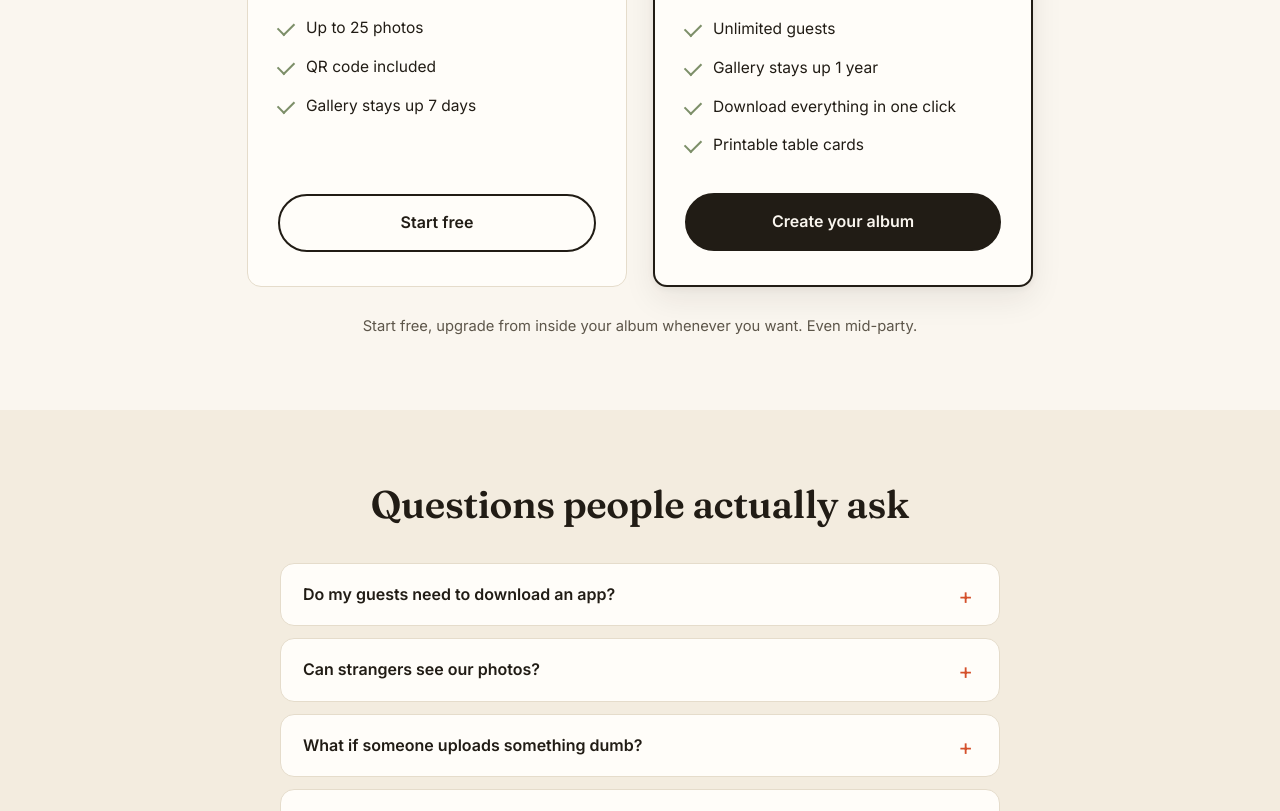
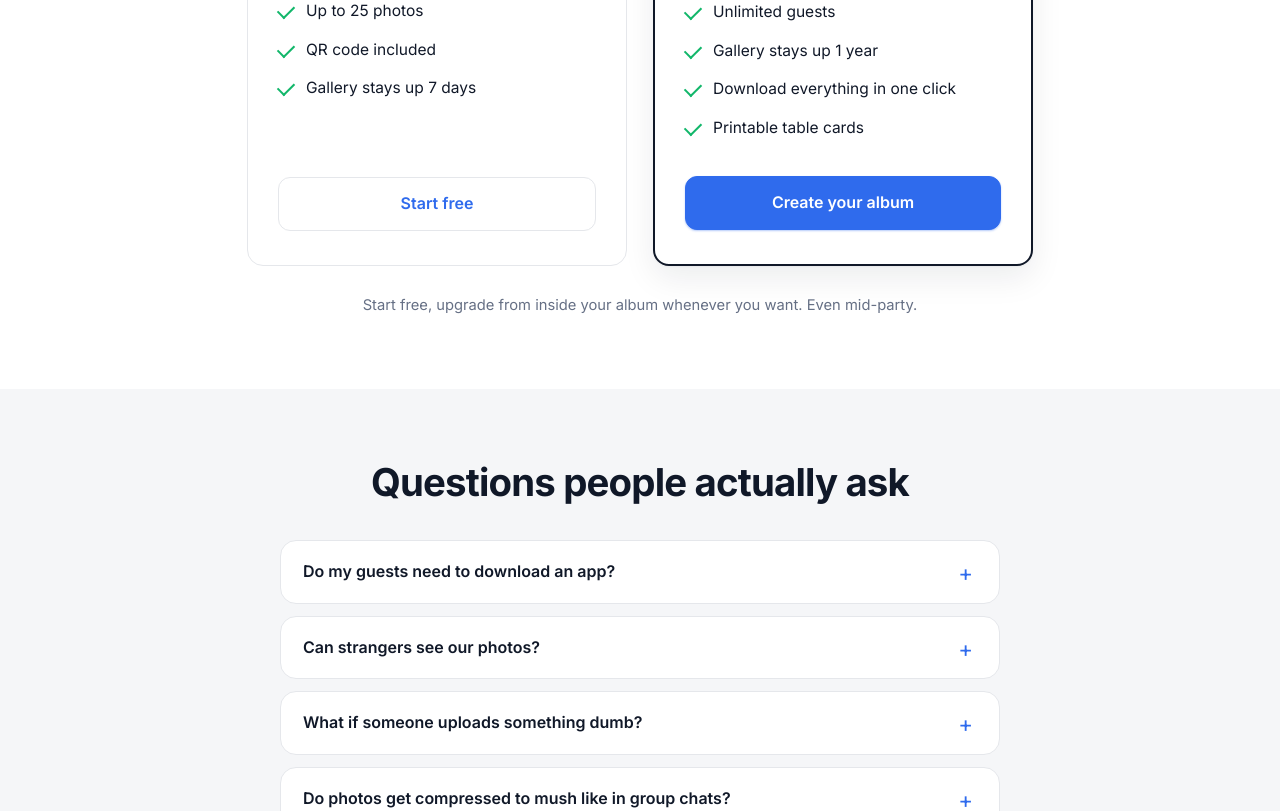
Before and after one commit to golfsum/snapjar, a plain HTML site: page public/index.html in a window 1280 px wide. Shown: the part 1989-2800 px from the top of the page. Drawn offline with Linux system fonts and the light colour scheme.

Commit message:
Modernize public site + new hero image Add locked Snapjar footer to sign designer

```diff
--- a/public/admin-q7x2m9.html
+++ b/public/admin-q7x2m9.html
@@ -8,7 +8,7 @@
   <link rel="icon" href="assets/favicon.svg" type="image/svg+xml">
   <link rel="preconnect" href="https://fonts.googleapis.com">
   <link rel="preconnect" href="https://fonts.gstatic.com" crossorigin>
-  <link href="https://fonts.googleapis.com/css2?family=Fraunces:opsz,wght@9..144,500;9..144,600;9..144,700&family=Inter:wght@400;500;600&display=swap" rel="stylesheet">
+  <link href="https://fonts.googleapis.com/css2?family=Fraunces:opsz,wght@9..144,500;9..144,600;9..144,700&family=Inter:wght@400;500;600;700;800&display=swap" rel="stylesheet">
   <link rel="stylesheet" href="assets/style.css">
 </head>
 <body>
--- a/public/assets/style.css
+++ b/public/assets/style.css
@@ -1,18 +1,18 @@
-/* Snapjar styles. Warm, editorial, a little scrapbook-y. */
+/* Snapjar styles. Clean, modern SaaS look (matches the album app). */
 
 :root {
-  --paper: #faf6ef;
-  --paper-deep: #f3ecdf;
-  --ink: #211c15;
-  --ink-soft: #5d564a;
-  --accent: #d4502b;
-  --accent-deep: #b03e1f;
-  --sage: #7d8f69;
-  --card: #fffdf9;
-  --line: #e5dccb;
-  --radius: 14px;
-  --shadow: 0 2px 6px rgba(33, 28, 21, 0.06), 0 12px 32px rgba(33, 28, 21, 0.08);
-  --font-display: "Fraunces", Georgia, serif;
+  --paper: #ffffff;
+  --paper-deep: #f5f6f8;
+  --ink: #101828;
+  --ink-soft: #667085;
+  --accent: #2f6bed;
+  --accent-deep: #1d54c7;
+  --sage: #12b76a;
+  --card: #ffffff;
+  --line: #e5e7eb;
+  --radius: 16px;
+  --shadow: 0 1px 2px rgba(16, 24, 40, 0.04), 0 12px 32px rgba(16, 24, 40, 0.08);
+  --font-display: "Inter", -apple-system, system-ui, sans-serif;
   --font-body: "Inter", -apple-system, system-ui, sans-serif;
 }
 
@@ -30,9 +30,9 @@
 
 h1, h2, h3 {
   font-family: var(--font-display);
-  font-weight: 600;
-  line-height: 1.15;
-  letter-spacing: -0.01em;
+  font-weight: 700;
+  line-height: 1.12;
+  letter-spacing: -0.022em;
 }
 
 a { color: inherit; }
@@ -77,30 +77,33 @@
 
 .btn {
   display: inline-block;
-  background: var(--ink);
-  color: var(--paper);
+  background: var(--accent);
+  color: #fff;
   text-decoration: none;
   font-weight: 600;
   font-size: 1rem;
-  padding: 14px 28px;
-  border-radius: 999px;
-  border: 2px solid var(--ink);
+  padding: 13px 26px;
+  border-radius: 12px;
+  border: 1.5px solid var(--accent);
   cursor: pointer;
-  transition: transform 0.15s ease, background 0.15s ease, border-color 0.15s ease;
+  transition: transform 0.15s ease, background 0.15s ease, border-color 0.15s ease, box-shadow 0.15s ease;
   font-family: var(--font-body);
-}
-
-.btn:hover { background: var(--accent); border-color: var(--accent); transform: translateY(-1px); }
+  box-shadow: 0 1px 2px rgba(47,107,237,0.35);
+}
+
+.btn:hover { background: var(--accent-deep); border-color: var(--accent-deep); transform: translateY(-1px); }
 .btn:active { transform: translateY(0); }
 
-.btn-small { padding: 9px 20px; font-size: 0.9rem; }
-.btn-big { padding: 17px 36px; font-size: 1.1rem; }
+.btn-small { padding: 9px 18px; font-size: 0.9rem; border-radius: 10px; }
+.btn-big { padding: 16px 34px; font-size: 1.08rem; }
 
 .btn-outline {
   background: transparent;
-  color: var(--ink);
-}
-.btn-outline:hover { background: var(--ink); color: var(--paper); border-color: var(--ink); }
+  color: var(--accent);
+  border-color: var(--line);
+  box-shadow: none;
+}
+.btn-outline:hover { background: var(--paper-deep); color: var(--accent); border-color: var(--line-strong, #d1d5db); }
 
 .btn:disabled { opacity: 0.5; cursor: wait; transform: none; }
 
--- a/public/index.html
+++ b/public/index.html
@@ -22,7 +22,7 @@
   <link rel="icon" href="assets/favicon.svg" type="image/svg+xml">
   <link rel="preconnect" href="https://fonts.googleapis.com">
   <link rel="preconnect" href="https://fonts.gstatic.com" crossorigin>
-  <link href="https://fonts.googleapis.com/css2?family=Fraunces:opsz,wght@9..144,500;9..144,600;9..144,700&family=Inter:wght@400;500;600&display=swap" rel="stylesheet">
+  <link href="https://fonts.googleapis.com/css2?family=Fraunces:opsz,wght@9..144,500;9..144,600;9..144,700&family=Inter:wght@400;500;600;700;800&display=swap" rel="stylesheet">
   <link rel="stylesheet" href="assets/style.css">
   <script type="application/ld+json">
   {
@@ -96,7 +96,7 @@
     <div class="hero-visual" aria-hidden="true">
       <div class="polaroid p1"><img class="photo grad-a" src="assets/img/dance.jpg" alt="" loading="eager"><span>the first dance</span></div>
       <div class="polaroid p2"><img class="photo grad-b" src="assets/img/guest.jpg" alt="" loading="eager"><span>aunt carol's angle</span></div>
-      <div class="polaroid p3"><img class="photo grad-c" src="assets/img/cake.jpg" alt="" loading="eager"><span>3 seconds before the cake fell</span></div>
+      <div class="polaroid p3"><img class="photo grad-c" src="assets/img/sparkler.jpg" alt="" loading="eager"><span>the sparkler send-off</span></div>
     </div>
   </header>
 
@@ -216,7 +216,7 @@
       <a href="/privacy">Privacy</a>
       <a href="/terms">Terms</a>
     </span>
-    <span class="photo-credits">Photos by <a href="https://www.flickr.com/photos/131772798@N06/16609700990" target="_blank" rel="noopener">geoff.eagle</a>, <a href="https://www.flickr.com/photos/23146606@N05/9639081710" target="_blank" rel="noopener">amywardlaw</a> and <a href="https://www.flickr.com/photos/91116791@N00/4785775944" target="_blank" rel="noopener">srizki</a> on Flickr, CC BY</span>
+    <span class="photo-credits">Photos by <a href="https://www.flickr.com/photos/131772798@N06/16609700990" target="_blank" rel="noopener">geoff.eagle</a> and <a href="https://www.flickr.com/photos/23146606@N05/9639081710" target="_blank" rel="noopener">amywardlaw</a> on Flickr, CC BY</span>
   </footer>
 
 </body>
```
Also changed, not shown: public/albums.html (+1 -1 lines), public/assets/design.css (+11 -0 lines), public/assets/design.js (+5 -2 lines), public/baby-shower.html (+1 -1 lines), public/birthday.html (+1 -1 lines), public/create.html (+1 -1 lines), public/design.html (+4 -0 lines), public/event.html (+1 -1 lines), public/guestpix-alternative.html (+1 -1 lines), public/privacy.html (+1 -1 lines), public/settings.html (+1 -1 lines), public/terms.html (+1 -1 lines), public/wedding.html (+1 -1 lines), public/assets/img/sparkler.jpg (added).
